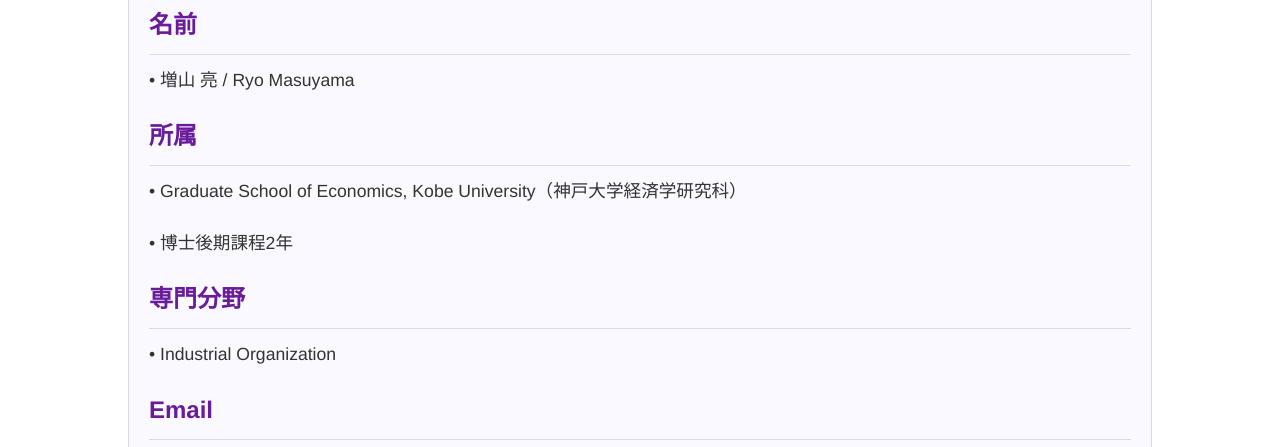
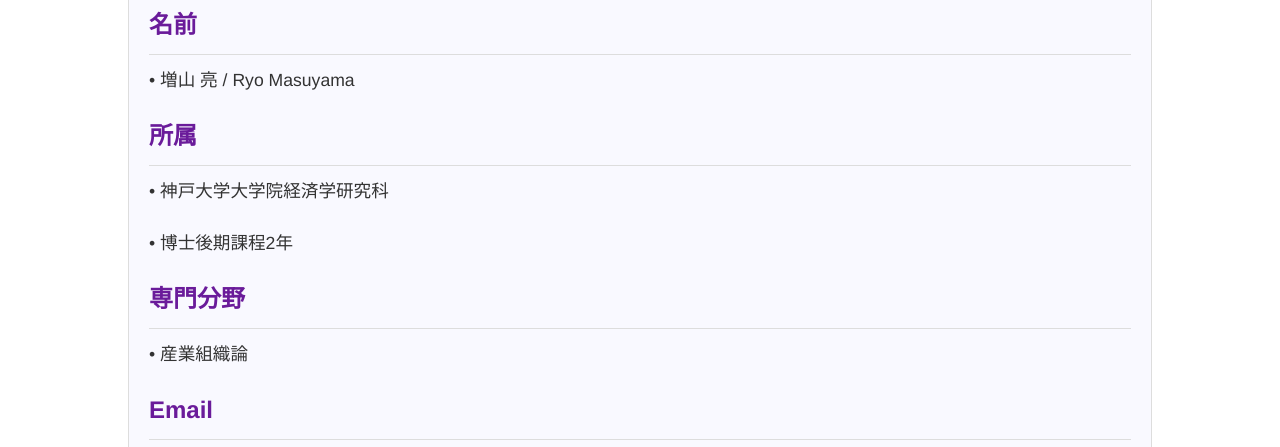
Before and after one commit to ryomasuyama/test, a plain HTML site: page index.html in a window 1280 px wide. Shown: the part 475-922 px from the top of the page. Drawn offline with Linux system fonts and the light colour scheme.

Commit message:
Update index.html

```diff
--- a/index.html
+++ b/index.html
@@ -33,10 +33,10 @@
                 <h3>名前</h3>
                 <p>&bull; 増山 亮 / Ryo Masuyama</p>
                 <h3>所属</h3>
-                <p>&bull; Graduate School of Economics, Kobe University（神戸大学経済学研究科）</p>
+                <p>&bull; 神戸大学大学院経済学研究科</p>
                 <p>&bull; 博士後期課程2年</p>
                 <h3>専門分野</h3>
-                <p>&bull; Industrial Organization</p>
+                <p>&bull; 産業組織論</p>
                 <h3>Email</h3>
                 <p>&bull; ry.masuyama [at] gmail.com</p>
             </div>
```
